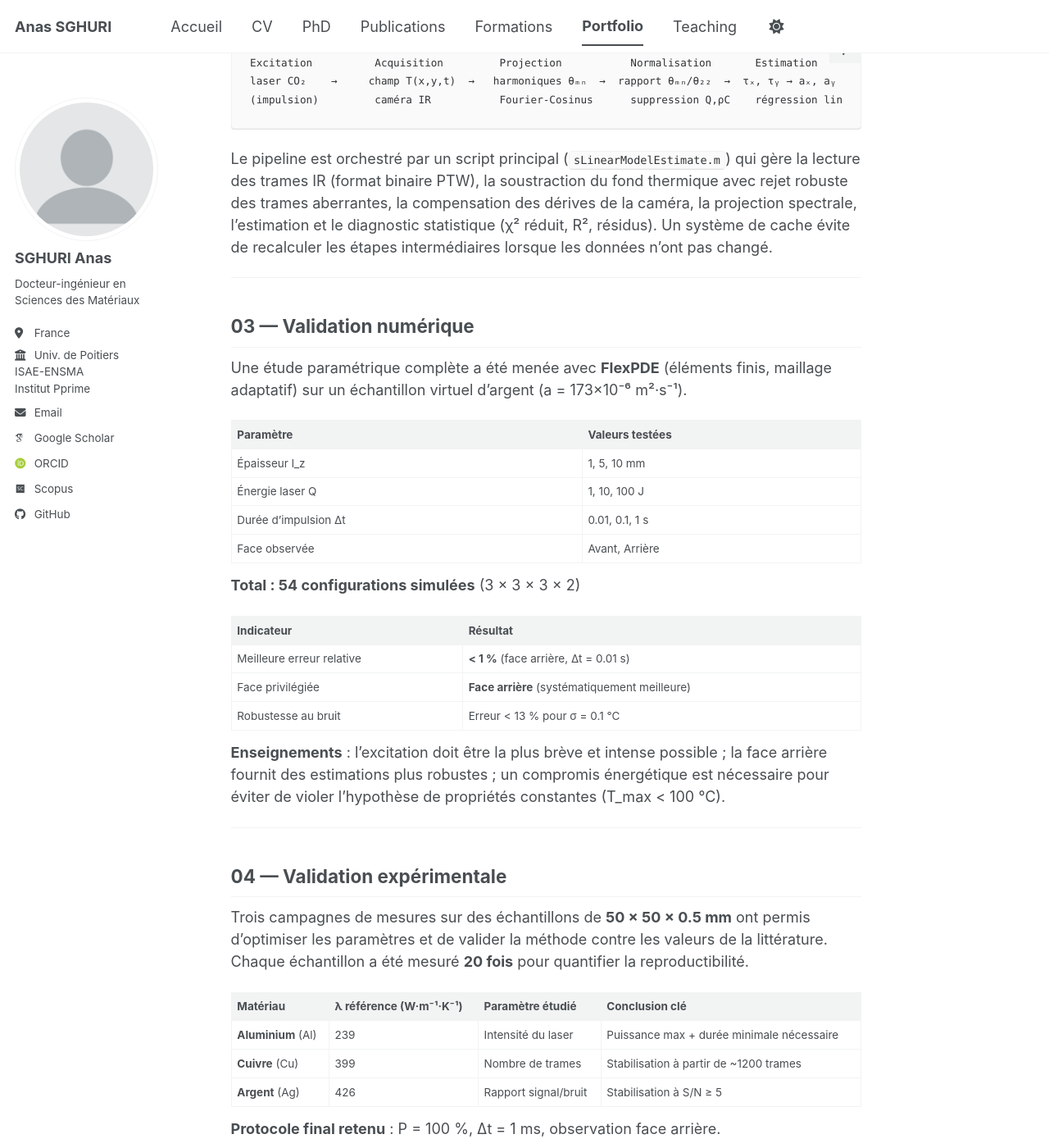
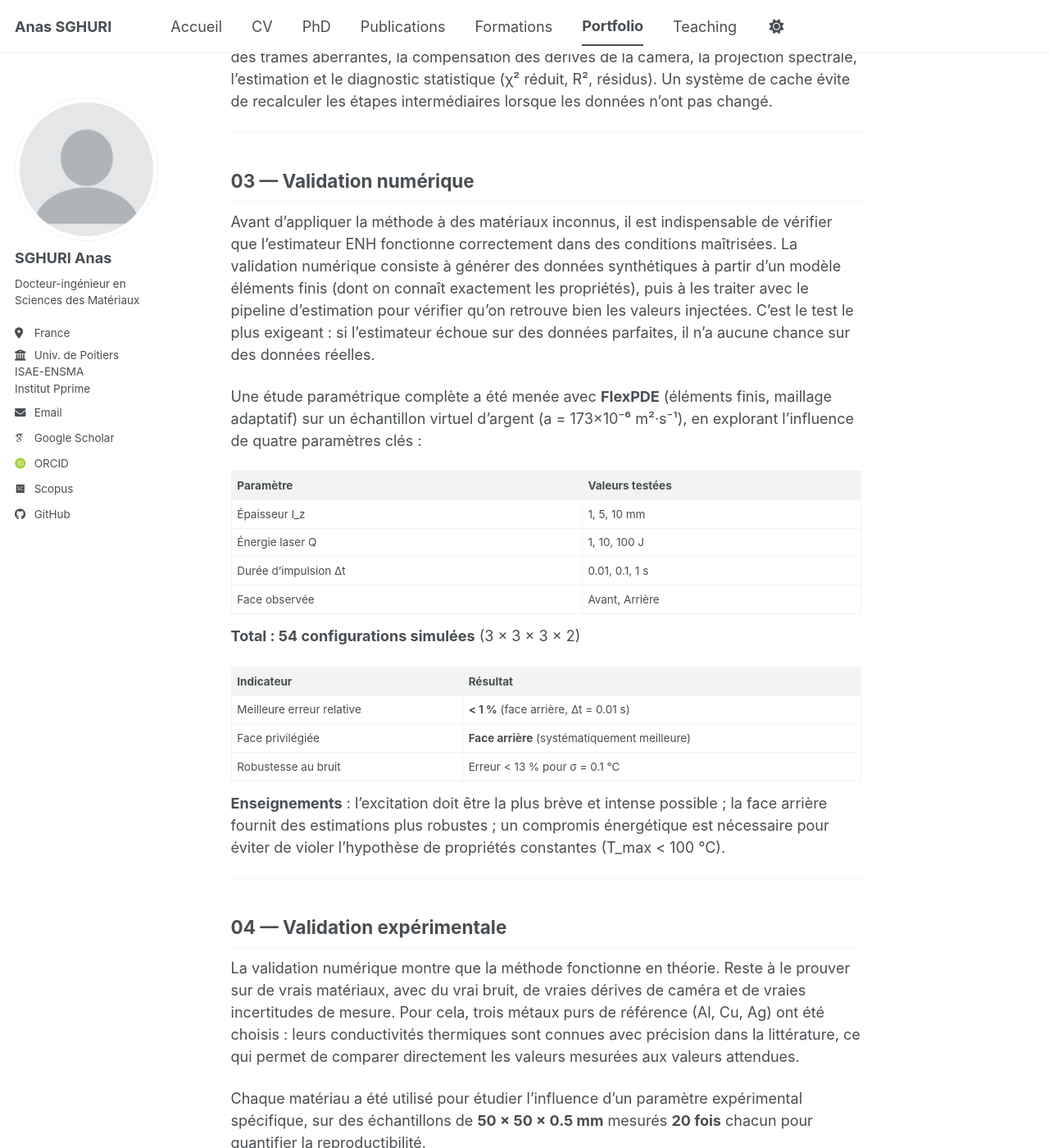
Before and after one commit to Anas-Sg-git/anas-sghuri, a Jekyll site: the page built from _portfolio/portfolio-3-flash3d-codes.md, in a window 1280 px wide and 1400 px high, scrolled down 4636 px. Shown: the whole window at 82% size. Built offline with Jekyll 4.4.1, drawn with Linux system fonts in a browser that asks for light colours; some web fonts are replaced; a script bundle is joined from its source files by our own code; library files that are not in the unit come from our copies; some of the changed text lies outside the part shown.

Commit message:
Update portfolio-3-flash3d-codes.md

```diff
--- a/_portfolio/portfolio-3-flash3d-codes.md
+++ b/_portfolio/portfolio-3-flash3d-codes.md
@@ -30,7 +30,7 @@ C'est le cas des matériaux d'argent frittés : leur **structure poreuse complex
 
 <img src="{{ '/images/portfolio-flash3d-banc.png' | relative_url }}"
      alt="Banc expérimental Flash 3D : laser CO₂, caméra IR, échantillon, cryothermostat"
-     style="display: block; width: 100%; max-width: 800px; height: auto; margin: 1.5em auto;">
+     style="display: block; width: 70%; max-width: 800px; height: auto; margin: 1.5em auto;">
 *Banc expérimental de la méthode Flash 3D : laser CO₂, caméra IR haute vitesse (FLIR-SC7000, 2000 fps), échantillon et cryothermostat.*
 
 ---
@@ -98,7 +98,9 @@ Le pipeline est orchestré par un script principal (`sLinearModelEstimate.m`) qu
 
 ## 03 — Validation numérique
 
-Une étude paramétrique complète a été menée avec **FlexPDE** (éléments finis, maillage adaptatif) sur un échantillon virtuel d'argent (a = 173×10⁻⁶ m²·s⁻¹).
+Avant d'appliquer la méthode à des matériaux inconnus, il est indispensable de vérifier que l'estimateur ENH fonctionne correctement dans des conditions maîtrisées. La validation numérique consiste à générer des données synthétiques à partir d'un modèle éléments finis (dont on connaît exactement les propriétés), puis à les traiter avec le pipeline d'estimation pour vérifier qu'on retrouve bien les valeurs injectées. C'est le test le plus exigeant : si l'estimateur échoue sur des données parfaites, il n'a aucune chance sur des données réelles.
+
+Une étude paramétrique complète a été menée avec **FlexPDE** (éléments finis, maillage adaptatif) sur un échantillon virtuel d'argent (a = 173×10⁻⁶ m²·s⁻¹), en explorant l'influence de quatre paramètres clés :
 
 | Paramètre | Valeurs testées |
 |---|---|
@@ -121,7 +123,9 @@ Une étude paramétrique complète a été menée avec **FlexPDE** (éléments f
 
 ## 04 — Validation expérimentale
 
-Trois campagnes de mesures sur des échantillons de **50 × 50 × 0.5 mm** ont permis d'optimiser les paramètres et de valider la méthode contre les valeurs de la littérature. Chaque échantillon a été mesuré **20 fois** pour quantifier la reproductibilité.
+La validation numérique montre que la méthode fonctionne en théorie. Reste à le prouver sur de vrais matériaux, avec du vrai bruit, de vraies dérives de caméra et de vraies incertitudes de mesure. Pour cela, trois métaux purs de référence (Al, Cu, Ag) ont été choisis : leurs conductivités thermiques sont connues avec précision dans la littérature, ce qui permet de comparer directement les valeurs mesurées aux valeurs attendues.
+
+Chaque matériau a été utilisé pour étudier l'influence d'un paramètre expérimental spécifique, sur des échantillons de **50 × 50 × 0.5 mm** mesurés **20 fois** chacun pour quantifier la reproductibilité.
 
 | Matériau | λ référence (W·m⁻¹·K⁻¹) | Paramètre étudié | Conclusion clé |
 |---|---|---|---|
@@ -134,6 +138,7 @@ Trois campagnes de mesures sur des échantillons de **50 × 50 × 0.5 mm** ont p
 <img src="{{ '/images/portfolio-flash3d-calibration.png' | relative_url }}"
      alt="Résultats de calibration : Al vs puissance laser, Cu vs nombre de trames, Ag vs signal/bruit"
      style="display: block; width: 100%; max-width: 800px; height: auto; margin: 1.5em auto;">
+
 *Résultats de calibration sur trois métaux de référence. Al : la conductivité et la précision augmentent avec la puissance laser. Cu : convergence vers la valeur de référence à partir de ~1200 trames. Ag : stabilisation dès un rapport signal/bruit de 5. Conclusions : λx ≈ λy (isotropie vérifiée), erreur globale ~6 %.*
 
 ---
```
Also changed, not shown: other parts of _portfolio/portfolio-3-flash3d-codes.md (+1 -1 lines).
